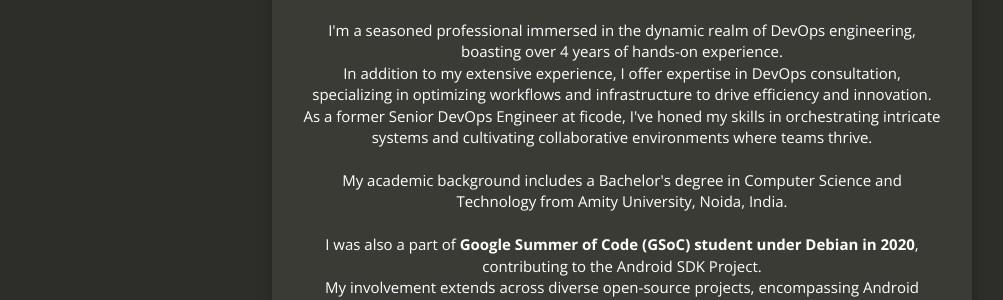
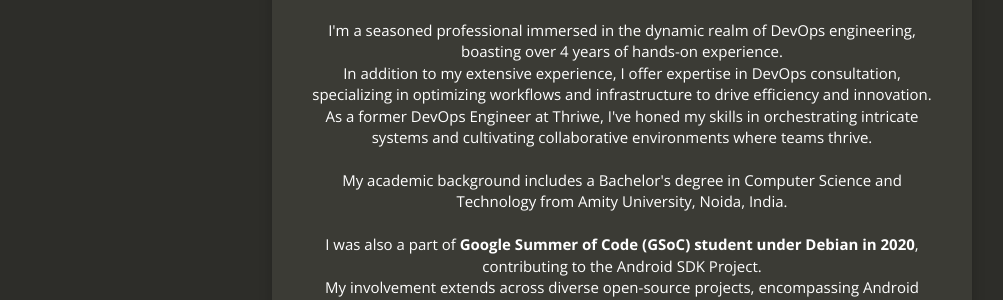
Before and after one commit to Manas-kashyap/Manas-kashyap.github.io, a Jekyll site: the page built from index.html, in a window 1280 px wide. Shown: the part 241-541 px from the top of the page, without its empty margins (18-1021 px from the left). Built offline with Jekyll 4.4.1, drawn with Linux system fonts in a browser that asks for light colours; nearby versions of some CDN libraries.

Commit message:
Update _config.yml

```diff
--- a/_config.yml
+++ b/_config.yml
@@ -6,7 +6,7 @@ baseurl: ""
 url: "https://Manas-kashyap.github.io"
 title_description: "I'm a seasoned professional immersed in the dynamic realm of DevOps engineering, boasting over 4 years of hands-on experience.
 <br /> In addition to my extensive experience, I offer expertise in DevOps consultation, specializing in optimizing workflows and infrastructure to drive efficiency and innovation.
-<br /> As a former Senior DevOps Engineer at ficode, I've honed my skills in orchestrating intricate systems and cultivating collaborative environments where teams thrive.
+<br /> As a former DevOps Engineer at Thriwe, I've honed my skills in orchestrating intricate systems and cultivating collaborative environments where teams thrive.
 <br />
 <br /> My academic background includes a Bachelor's degree in Computer Science and Technology from Amity University, Noida, India.
 <br />
```
